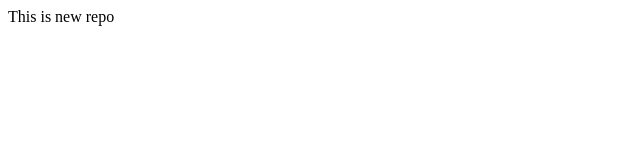
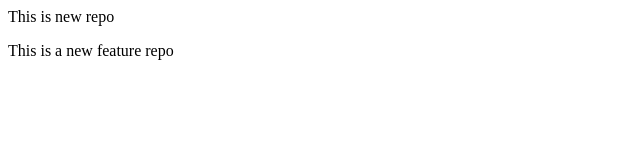
Before and after one commit to preeti9311/Local-Repo, a plain HTML site: page index.html in a window 1280 px wide. Shown: the whole page, without its empty margins (0-640 px from the left). Drawn offline with Linux system fonts and the light colour scheme.

Commit message:
Add new fetaure

```diff
--- a/index.html
+++ b/index.html
@@ -1 +1,2 @@
 <p>This is new repo </p>
+<p>This is a new feature repo</p>
```
